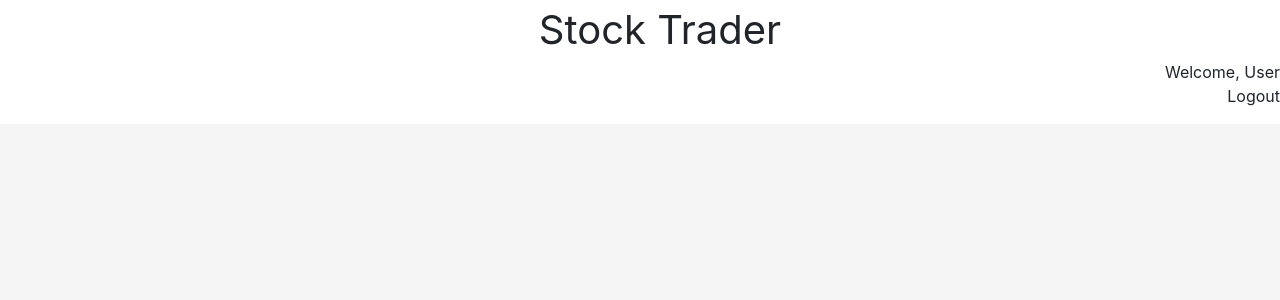
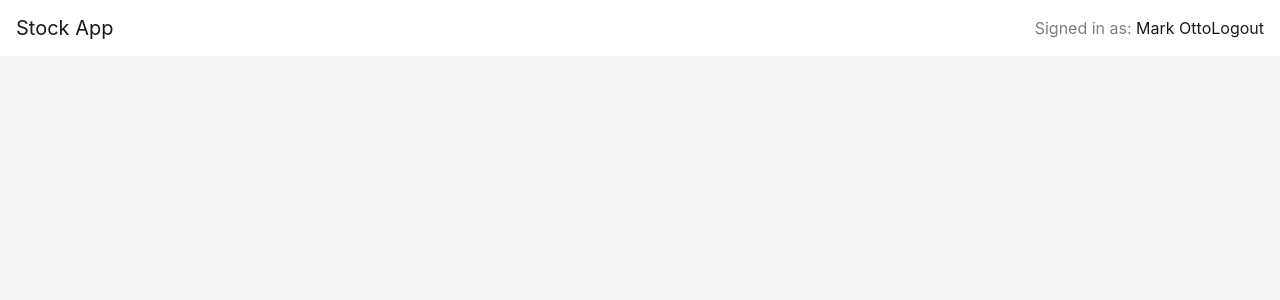
Before and after one commit to Joycelynhicks/stock-app, a React (Create React App) app: page / in a window 1280 px wide. Shown: the top 300 px of the page. Built offline with nearby package versions, Linux system fonts and the light colour scheme.

Commit message:
Updated Navbar

```diff
--- a/src/App.js
+++ b/src/App.js
@@ -1,23 +1,23 @@
 import logo from './logo.svg';
 import './App.css';
 import 'bootstrap/dist/css/bootstrap.min.css';
+import { Navbar } from 'react-bootstrap';
 
 function App() {
   return (
     <div className="App">
-      <nav>
-        <ul>
-          <li className="Nav">
-            Stock Trader
-          </li>
-          <li className='List'>
-            Welcome, User
-          </li>
-          <li className='List'>
-            Logout
-          </li>
-        </ul>
-      </nav>
+      <Navbar>
+        <Navbar.Brand href="#home">Stock App</Navbar.Brand>
+        <Navbar.Toggle />
+        <Navbar.Collapse className="justify-content-end">
+          <Navbar.Text>
+            Signed in as: <a href="#login">Mark Otto</a>
+          </Navbar.Text>
+          <Navbar.Text>
+          <a href="#logout">Logout</a>
+          </Navbar.Text>
+        </Navbar.Collapse>
+      </Navbar>
       <header className="App-header">
       </header>
     </div>
```
